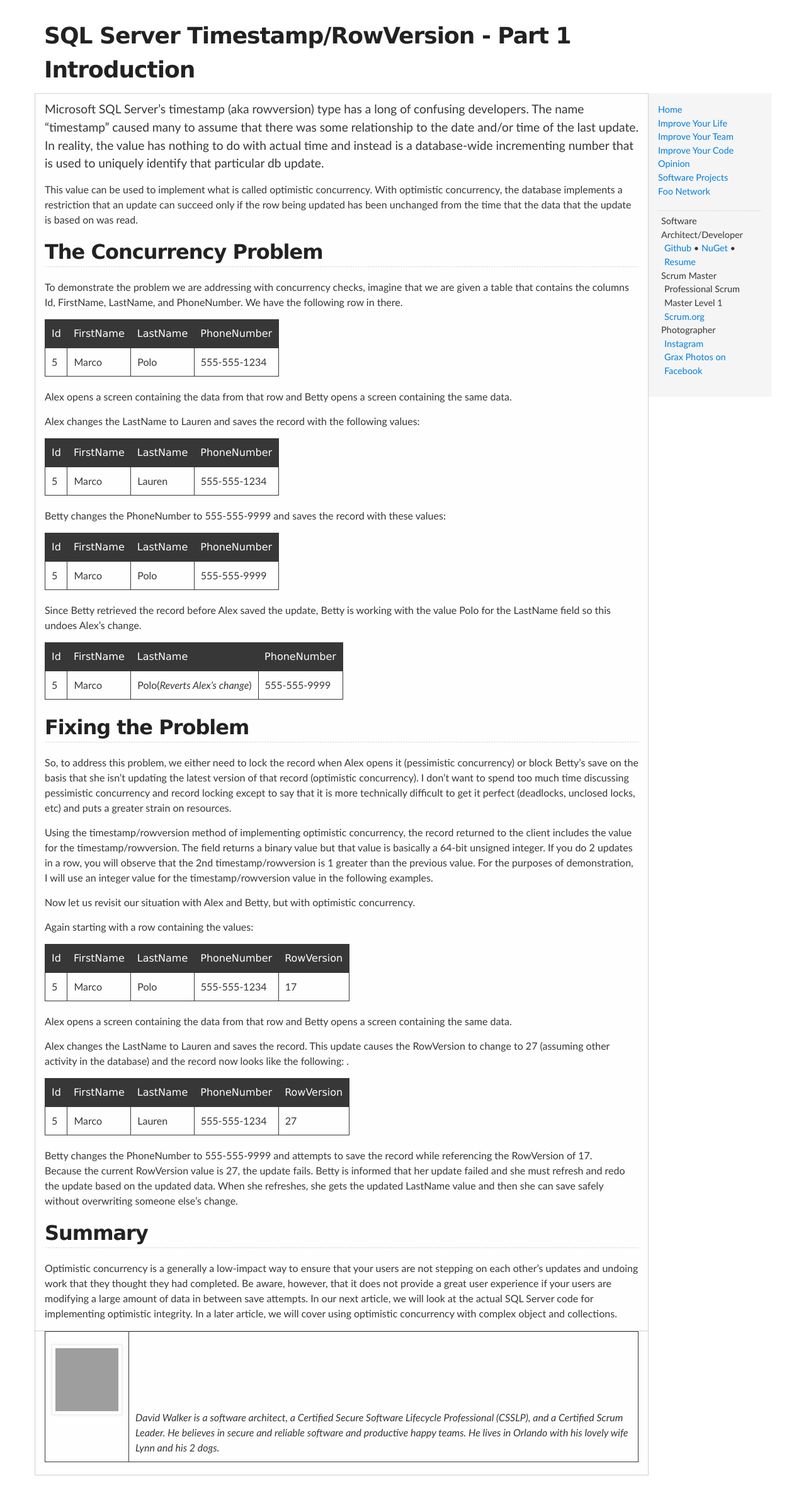
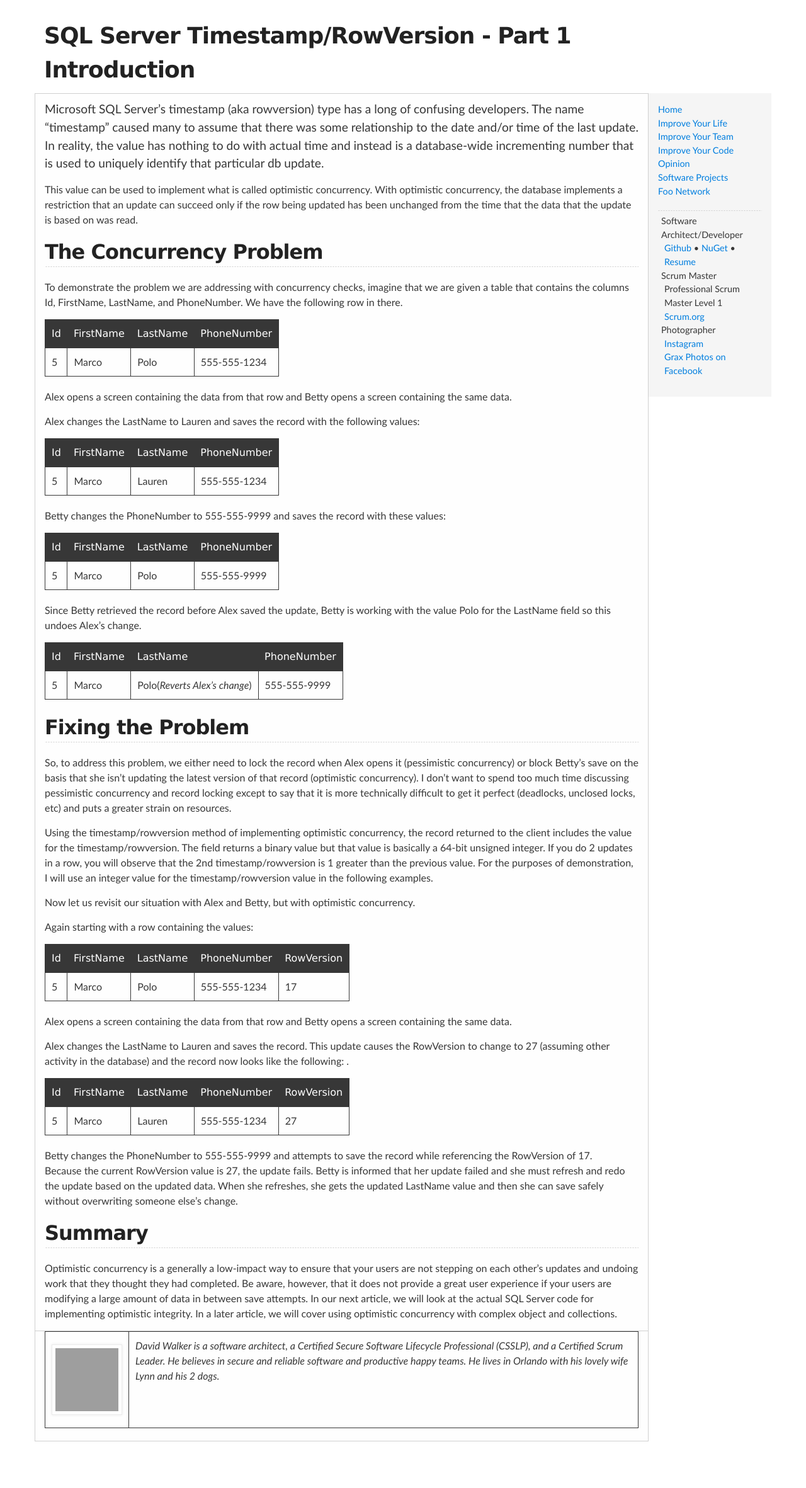
Before and after one commit to Grax32/Grax32.github.io, a Jekyll site: the page built from articles/sql-server-timestamps-part-1.md, in a window 1280 px wide. Shown: the whole page at 63% size. Built offline with Jekyll 4.4.1, drawn with Linux system fonts in a browser that asks for light colours; after the commit the page ends 2309 px from its top, so only the background shows below that; grey boxes are pictures that could not be loaded.

Commit message:
Fix footer style

```diff
--- a/stylesheets/stylesheet.css
+++ b/stylesheets/stylesheet.css
@@ -472,3 +472,11 @@ b {
 i {
   font-style: italic;
 }
+
+footer table {
+	border: 0 none;
+}
+
+footer td {
+	vertical-align: top;
+}
```
